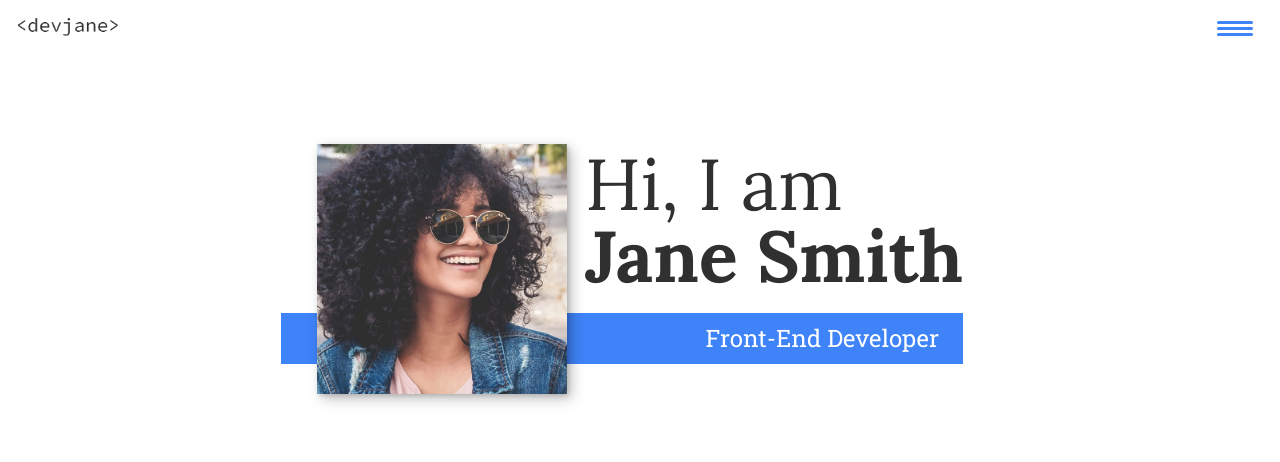
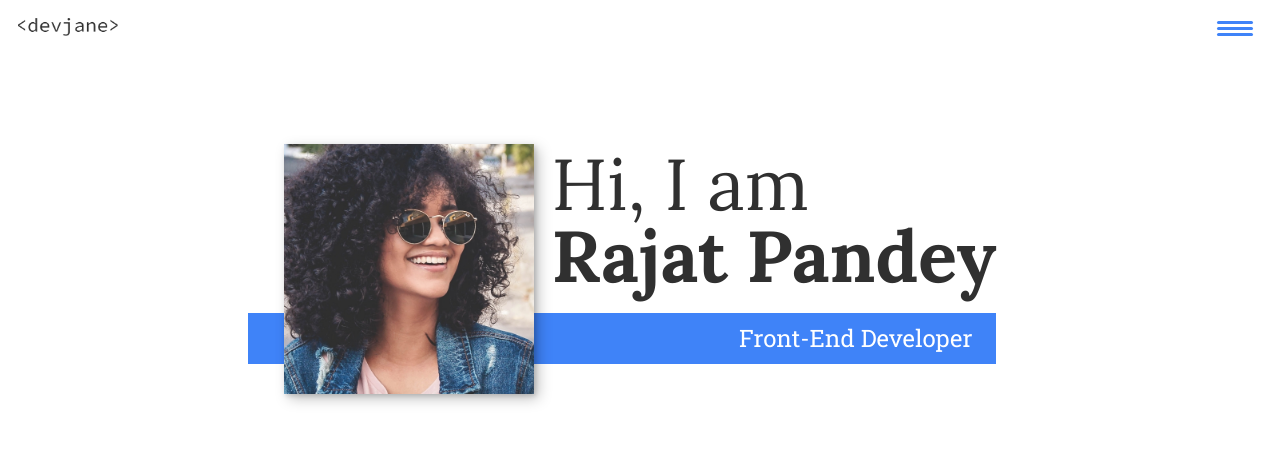
Before and after one commit to Kevin1skyrj/my-portfolio, a website built with Vite: page index.html in a window 1280 px wide. Shown: the top 462 px of the page. Built offline with nearby package versions, Linux system fonts and the light colour scheme.

Commit message:
Update HTML structure for portfolio

```diff
--- a/index.html
+++ b/index.html
@@ -3,7 +3,7 @@
     <head><link rel="stylesheet" href="https://cdnjs.cloudflare.com/ajax/libs/normalize/8.0.1/normalize.css"><link rel="stylesheet" href="https://cdnjs.cloudflare.com/ajax/libs/normalize/8.0.1/normalize.css">
         <meta charset="UTF-8">
         <meta name="viewport" content="width=device-width, initial-scale=1.0">
-        <title>Jane Smith's Portfolio</title>
+        <title>Rajat Pandey Portfolio</title>
         <link rel="icon" type="image/x-icon" href="img/favicon.ico">
 
         <link rel="stylesheet" href="https://cdnjs.cloudflare.com/ajax/libs/normalize/7.0.0/normalize.min.css">
@@ -36,7 +36,7 @@
         <!-- Introduction -->
         <section class="intro" id="home">
             <h1 class="section__title section__title--intro">
-                Hi, I am <strong>Jane Smith</strong>
+                Hi, I am <strong>Rajat Pandey</strong>
             </h1>
             <p class="section__subtitle section__subtitle--intro">Front-End Developer</p>
             <img src="img/dev-jane-01.jpg" alt="a picture of Jane Smith smiling" class="intro__img">
```
